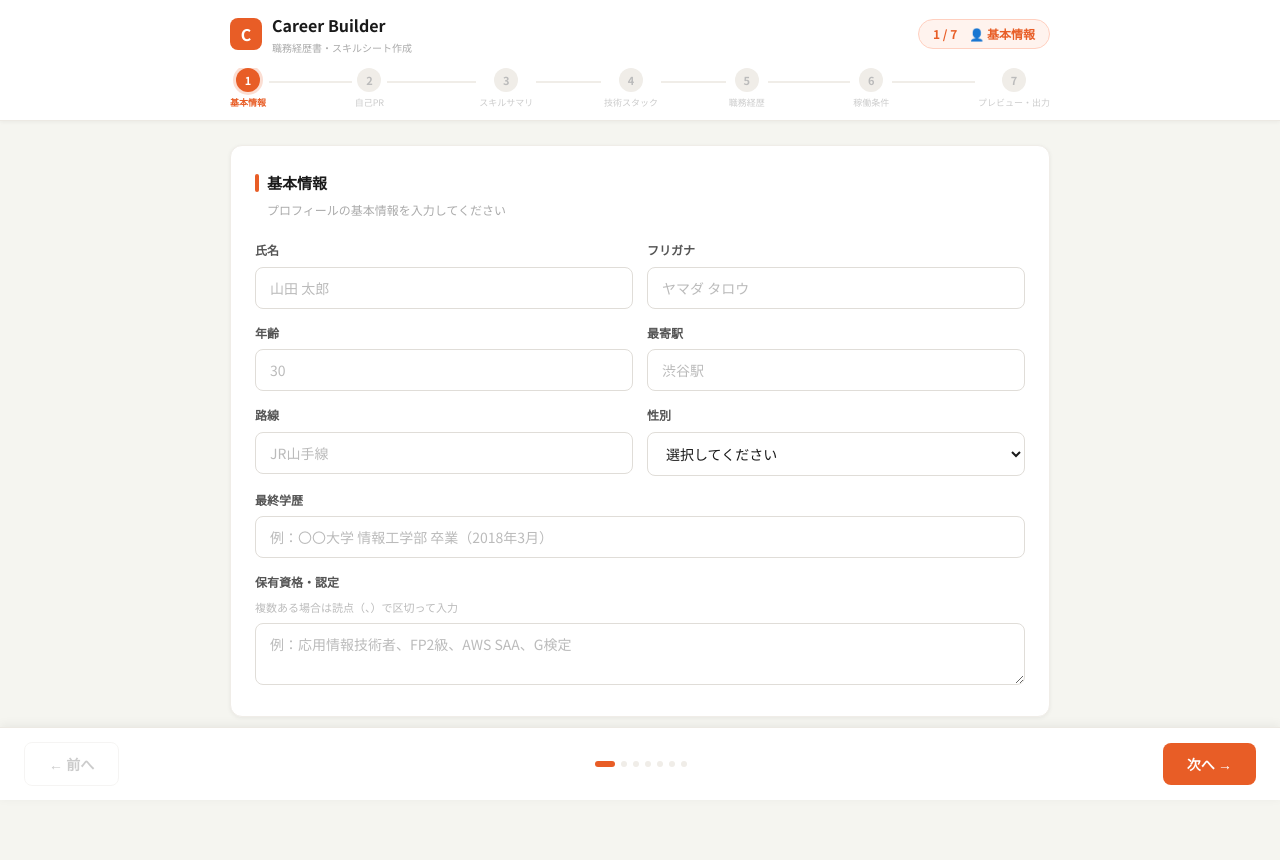
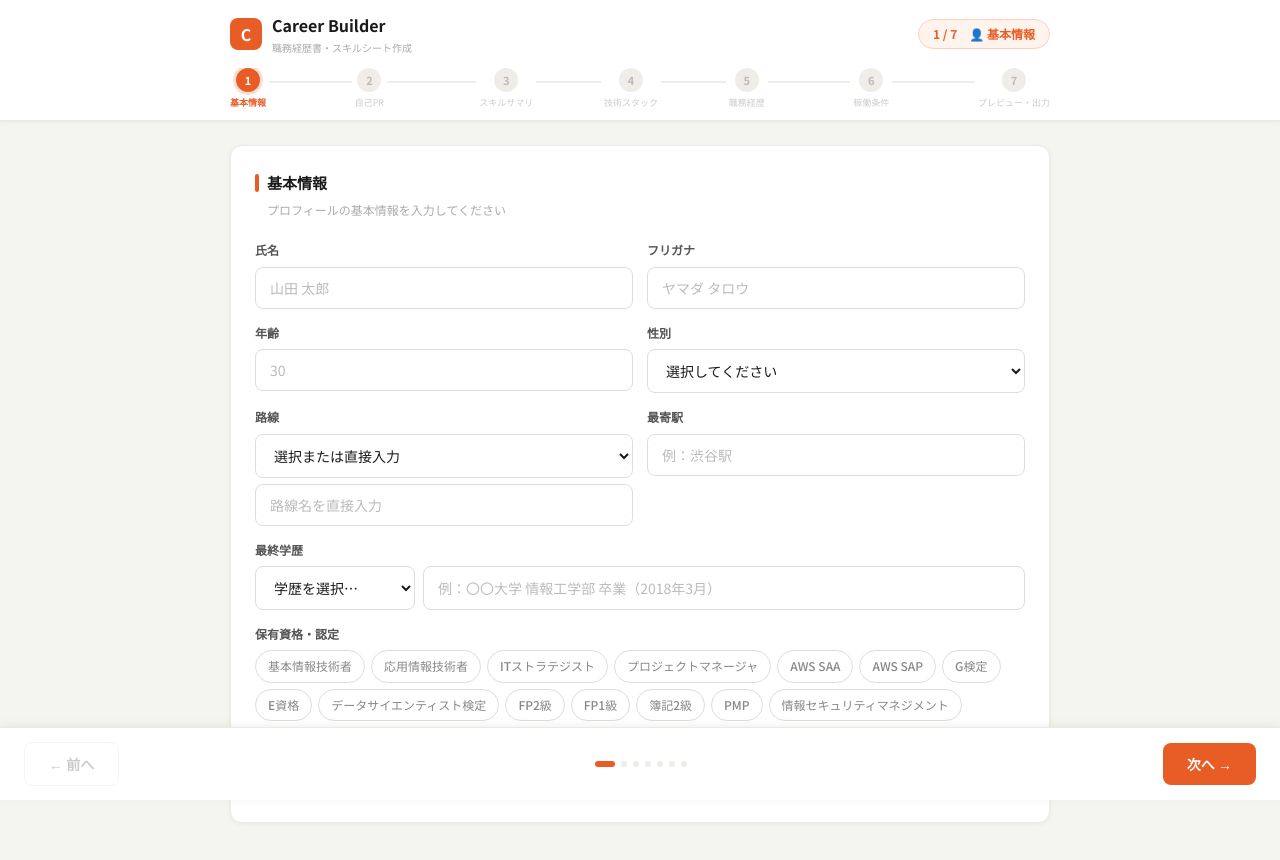
Before and after one commit to takayoshi-codes/job-matcher-front, a Next.js app: page /career in a window 1280 px wide. Shown: the top 860 px of the page. Built offline with nearby package versions, Linux system fonts and the light colour scheme.

Commit message:
feat: improve basic info fields and PR placeholders

```diff
--- a/src/app/career/page.tsx
+++ b/src/app/career/page.tsx
@@ -317,13 +317,12 @@ export default function CareerBuilderPage() {
             <div style={s.sectionTitle}><div style={s.bar} />基本情報</div>
             <div style={s.desc}>プロフィールの基本情報を入力してください</div>
             <div style={{ ...s.grid2, marginBottom: 14 }} className="grid2">
-              {[["name","氏名","山田 太郎"],["furigana","フリガナ","ヤマダ タロウ"],["age","年齢","30"],["station","最寄駅","渋谷駅"],["line","路線","JR山手線"]].map(([f,l,p]) => (
+              {[["name","氏名","山田 太郎"],["furigana","フリガナ","ヤマダ タロウ"],["age","年齢","30"]].map(([f,l,p]) => (
                 <div key={f}>
                   <label style={s.label}>{l}</label>
                   <input style={s.inp} placeholder={p} value={(data.basic as any)[f]} onChange={e => update("basic", f, e.target.value)} />
                 </div>
-              ))
-              }
+              ))}
               <div>
                 <label style={s.label}>性別</label>
                 <select style={s.inp} value={data.basic.gender} onChange={e => update("basic", "gender", e.target.value)}>
@@ -335,14 +334,80 @@ export default function CareerBuilderPage() {
                 </select>
               </div>
             </div>
+
+            {/* 最寄駅・路線 */}
+            <div style={{ ...s.grid2, marginBottom: 14 }} className="grid2">
+              <div>
+                <label style={s.label}>路線</label>
+                <select style={s.inp} value={data.basic.line} onChange={e => update("basic", "line", e.target.value)}>
+                  <option value="">選択または直接入力</option>
+                  <optgroup label="JR">
+                    <option>JR山手線</option><option>JR中央線</option><option>JR総武線</option><option>JR京浜東北線</option><option>JR東海道線</option><option>JR横須賀線</option><option>JR埼京線</option>
+                  </optgroup>
+                  <optgroup label="東京メトロ">
+                    <option>東京メトロ銀座線</option><option>東京メトロ丸ノ内線</option><option>東京メトロ日比谷線</option><option>東京メトロ東西線</option><option>東京メトロ千代田線</option><option>東京メトロ有楽町線</option><option>東京メトロ半蔵門線</option><option>東京メトロ南北線</option><option>東京メトロ副都心線</option>
+                  </optgroup>
+                  <optgroup label="都営">
+                    <option>都営浅草線</option><option>都営三田線</option><option>都営新宿線</option><option>都営大江戸線</option>
+                  </optgroup>
+                  <optgroup label="私鉄">
+                    <option>東急東横線</option><option>東急田園都市線</option><option>小田急小田原線</option><option>京王線</option><option>西武新宿線</option><option>西武池袋線</option><option>東武東上線</option><option>東武伊勢崎線</option><option>京急線</option><option>相鉄線</option>
+                  </optgroup>
+                  <optgroup label="大阪・名古屋・その他">
+                    <option>大阪メトロ御堂筋線</option><option>阪急神戸線</option><option>阪急京都線</option><option>名古屋市営地下鉄東山線</option><option>福岡市地下鉄空港線</option>
+                  </optgroup>
+                </select>
+                <input style={{ ...s.inp, marginTop: 6 }} placeholder="路線名を直接入力" value={data.basic.line} onChange={e => update("basic", "line", e.target.value)} />
+              </div>
+              <div>
+                <label style={s.label}>最寄駅</label>
+                <input style={s.inp} placeholder="例：渋谷駅" value={data.basic.station} onChange={e => update("basic", "station", e.target.value)} />
+              </div>
+            </div>
+
+            {/* 最終学歴 */}
             <div style={{ marginBottom: 14 }}>
               <label style={s.label}>最終学歴</label>
-              <input style={s.inp} placeholder="例：〇〇大学 情報工学部 卒業（2018年3月）" value={data.basic.education} onChange={e => update("basic", "education", e.target.value)} />
+              <div style={{ display: "flex", gap: 8, marginBottom: 6 }}>
+                <select style={{ ...s.inp, flex: "0 0 160px" }}
+                  onChange={e => {
+                    if (e.target.value) update("basic", "education", e.target.value);
+                    e.target.value = "";
+                  }}>
+                  <option value="">学歴を選択…</option>
+                  <option value="大学院（修士）卒業">大学院（修士）卒業</option>
+                  <option value="大学院（博士）卒業">大学院（博士）卒業</option>
+                  <option value="大学卒業">大学卒業</option>
+                  <option value="短期大学卒業">短期大学卒業</option>
+                  <option value="専門学校卒業">専門学校卒業</option>
+                  <option value="高校卒業">高校卒業</option>
+                  <option value="その他">その他</option>
+                </select>
+                <input style={{ ...s.inp, flex: 1 }} placeholder="例：〇〇大学 情報工学部 卒業（2018年3月）" value={data.basic.education} onChange={e => update("basic", "education", e.target.value)} />
+              </div>
             </div>
+
+            {/* 保有資格 */}
             <div>
               <label style={s.label}>保有資格・認定</label>
-              <div style={s.hint}>複数ある場合は読点（、）で区切って入力</div>
-              <textarea style={{ ...s.inp, minHeight: 60 }} placeholder="例：応用情報技術者、FP2級、AWS SAA、G検定" value={data.basic.certifications} onChange={e => update("basic", "certifications", e.target.value)} />
+              <div style={{ display: "flex", flexWrap: "wrap", gap: 6, marginBottom: 8 }}>
+                {["基本情報技術者", "応用情報技術者", "ITストラテジスト", "プロジェクトマネージャ", "AWS SAA", "AWS SAP", "G検定", "E資格", "データサイエンティスト検定", "FP2級", "FP1級", "簿記2級", "PMP", "情報セキュリティマネジメント"].map(cert => {
+                  const on = data.basic.certifications.includes(cert);
+                  return (
+                    <div key={cert} style={{ ...s.tag, ...(on ? s.tagOn : s.tagOff) }}
+                      onClick={() => {
+                        const cur = data.basic.certifications;
+                        const next = on
+                          ? cur.split("、").filter((c: string) => c !== cert).join("、")
+                          : cur ? cur + "、" + cert : cert;
+                        update("basic", "certifications", next);
+                      }}>
+                      {on && <span style={{ fontSize: 10 }}>✓</span>}{cert}
+                    </div>
+                  );
+                })}
+              </div>
+              <textarea style={{ ...s.inp, minHeight: 50 }} placeholder="上記以外の資格を入力（例：TOEIC 750点、PMP、Oracle認定Javaプログラマ）" value={data.basic.certifications} onChange={e => update("basic", "certifications", e.target.value)} />
             </div>
           </div>
         )}
@@ -354,7 +419,15 @@ export default function CareerBuilderPage() {
               <div style={s.card} key={f as string}>
                 <div style={s.sectionTitle}><div style={s.bar} />{l as string}</div>
                 <div style={s.desc}>{hint as string}</div>
-                <textarea style={{ ...s.inp, minHeight: Number(rows) * 24 }} placeholder={`${l}の自己PRを入力…`} value={(data.pr as any)[f as string]} onChange={e => update("pr", f as string, e.target.value)} />
+                <textarea style={{ ...s.inp, minHeight: Number(rows) * 24 }}
+                  placeholder={
+                    f === "short"
+                      ? "例：SIerで10年以上、金融・保険領域のシステム開発に従事。Python・Next.jsを活用したAI系Webアプリ開発が得意。副業では週2〜3日、フルリモートで対応可能です。"
+                      : f === "medium"
+                      ? "例：SIer勤務10年以上。金融・保険領域を中心に、要件定義から運用保守まで一貫して担当してきました。\nPM・PL経験があり、チームマネジメントも対応可能です。\n近年はPython・Next.js・Gemini APIを活用したAI系Webアプリ開発にも注力しており、業務効率化ツールや診断アプリを複数リリースしています。副業では週2〜3日・フルリモートで参画可能です。"
+                      : "例：SIer勤務10年以上、金融・保険領域のシステム開発を中心にPG・SE・PMとして幅広く経験を積んできました。\n\n【強み】\n・要件定義〜運用保守まで一気通貫でのプロジェクト推進\n・Python / Next.js / Django / FastAPIを活用したフルスタック開発\n・Gemini API / OpenAI APIを活用した生成AIアプリの実装経験\n・FP資格を活かした金融・保険ドメインへの深い理解\n\n【副業について】\n週2〜3日・フルリモートでの参画が可能です。得意領域はAI活用、Webアプリ開発、業務自動化です。"
+                  }
+                  value={(data.pr as any)[f as string]} onChange={e => update("pr", f as string, e.target.value)} />
                 <div style={{ fontSize: 11, textAlign: "right", marginTop: 4, color: (data.pr as any)[f as string].length > Number(target) * 1.2 ? "#e85d26" : "#bbb" }}>
                   {(data.pr as any)[f as string].length} 文字（目安 {target}文字）
                 </div>
```
